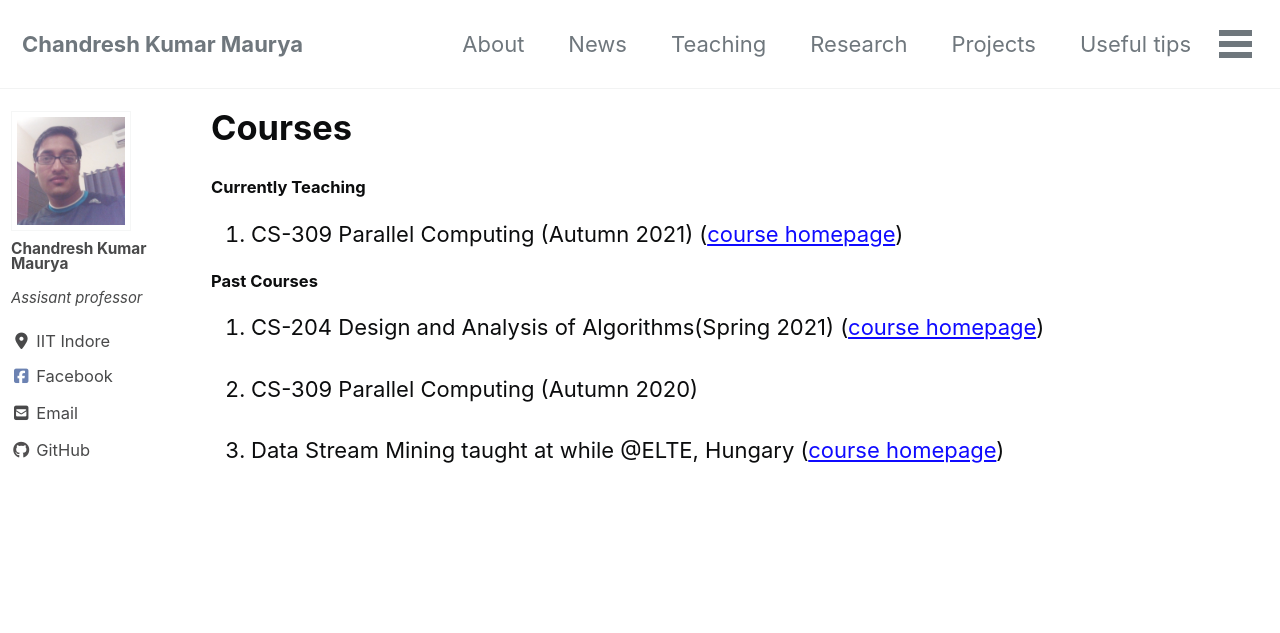
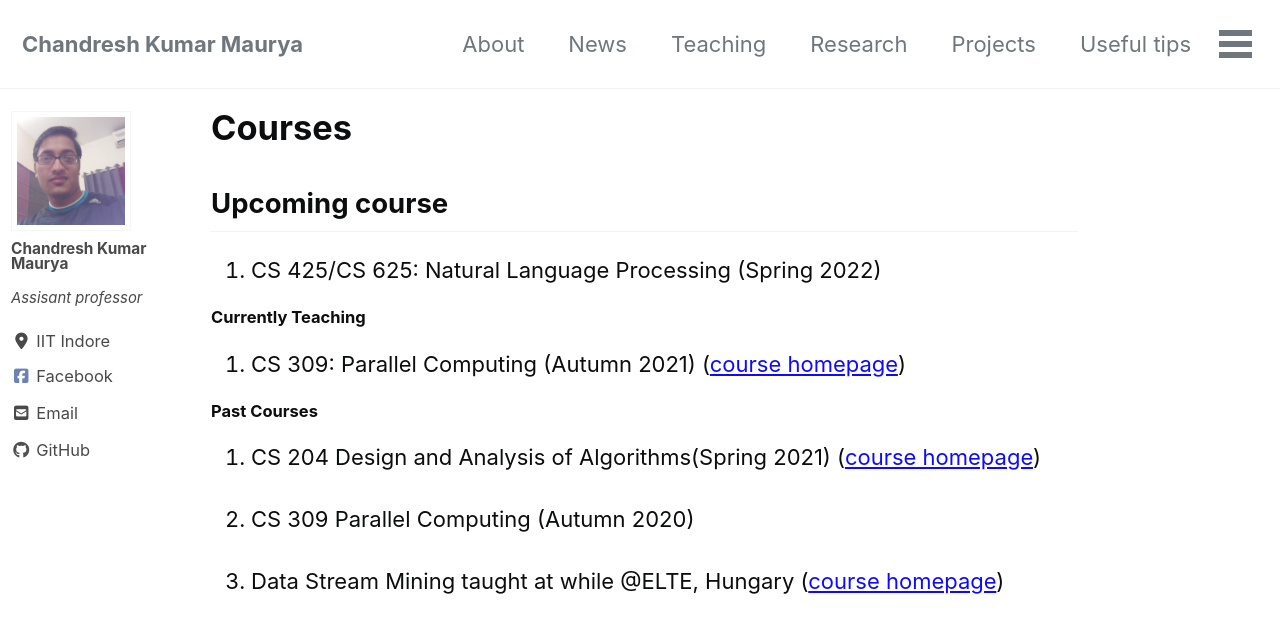
Before and after one commit to chandreshiit/oldsite, a Jekyll site: the page built from _pages/courses.md, in a window 1280 px wide and 900 px high. Shown: the top 633 px of the window. Built offline with Jekyll 4.4.1, drawn with Linux system fonts in a browser that asks for light colours; cached includes are drawn as plain includes; nearby versions of some CDN libraries.

Commit message:
updated news

```diff
--- a/_pages/courses.md
+++ b/_pages/courses.md
@@ -4,14 +4,20 @@ title: "Courses"
 author_profile: true
 ---
 
+
+
+## Upcoming course
+
+1. CS 425/CS 625: Natural Language Processing (Spring 2022)
+
 ##### Currently Teaching
 
-1. CS-309 Parallel Computing (Autumn 2021) ([course homepage](/PC2021/))
+1. CS 309: Parallel Computing (Autumn 2021) ([course homepage](/PC2021/))
 
 ##### Past Courses
 
-1. CS-204 Design and Analysis of Algorithms(Spring 2021) ([course homepage](/daa/))
+1. CS 204 Design and Analysis of Algorithms(Spring 2021) ([course homepage](/daa/))
 
-2. CS-309 Parallel Computing (Autumn 2020)
+2. CS 309 Parallel Computing (Autumn 2020)
 
 3. Data Stream Mining taught at while @ELTE, Hungary ([course homepage](/datastream/))
```
